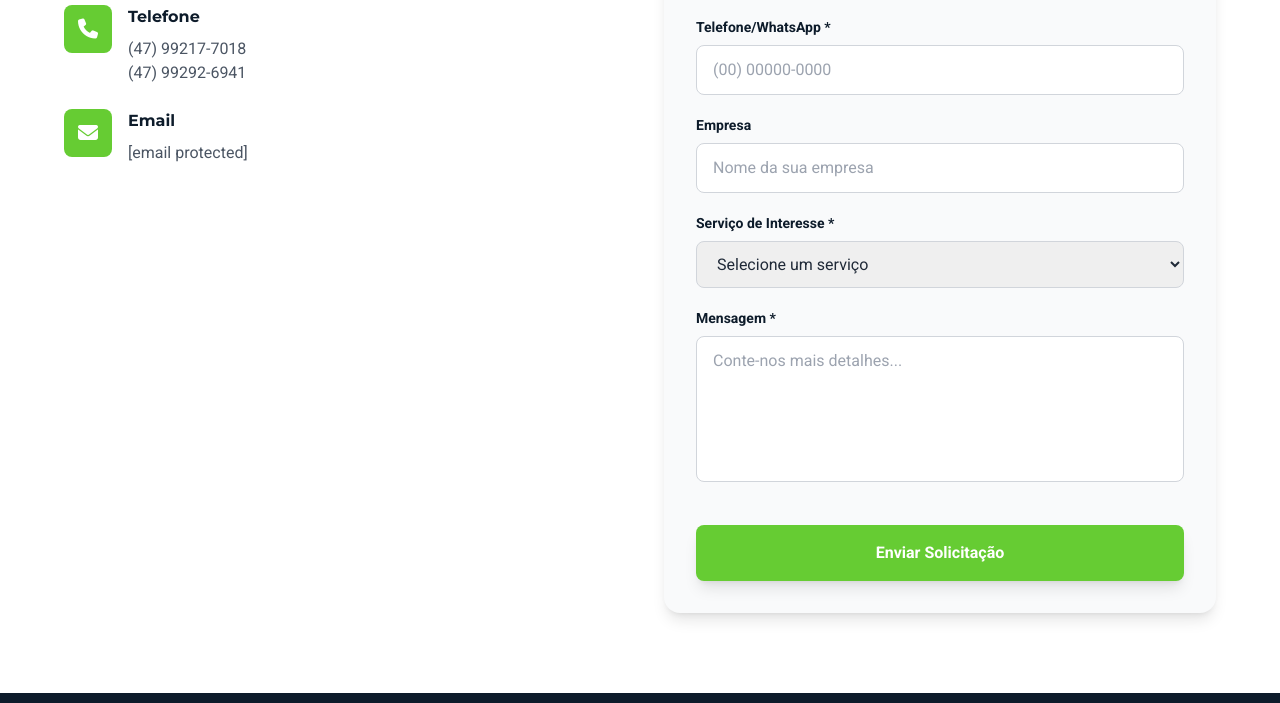
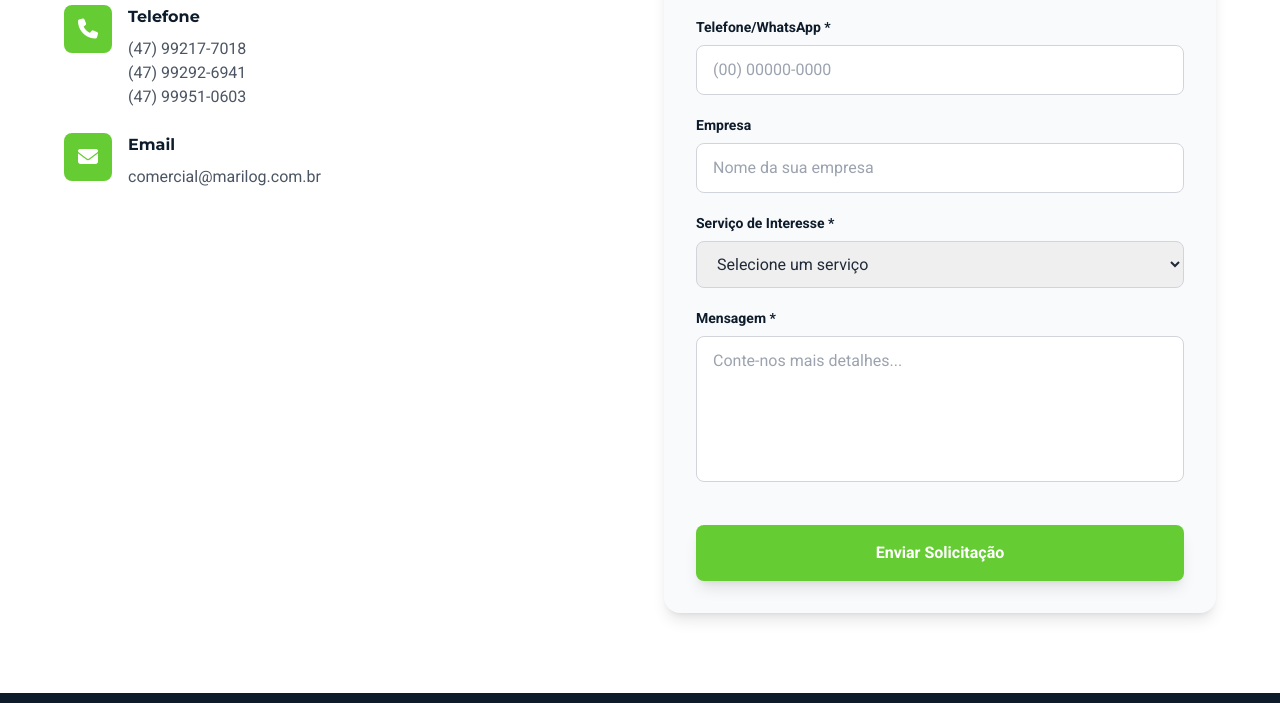
Before and after one commit to HerschelNayuta/Marilog, a plain HTML site: page home.html in a window 1280 px wide. Shown: the part 6371-7074 px from the top of the page. Drawn offline with nearby package versions, Linux system fonts and the light colour scheme.

Commit message:
Update home.html

```diff
--- a/home.html
+++ b/home.html
@@ -741,6 +741,7 @@
                                     <h4 class="font-heading font-bold text-marilog-blue mb-2">Telefone</h4>
                                     <p class="text-gray-600">(47) 99217-7018</p>
                         <p class="text-gray-600">(47) 99292-6941</p>
+                                    <p class="text-gray-600">(47) 99951-0603</p>
                                 </div>
                             </div>
                             <div class="flex items-start">
@@ -750,7 +751,7 @@
                                 <div>
                                     <h4 class="font-heading font-bold text-marilog-blue mb-2">Email</h4>
                                     <p class="text-gray-600">
-                                        <a href="/cdn-cgi/l/email-protection#2e4d41434b5c4d474f426e434f5c47424149004d4143004c5c" class="hover:text-marilog-green"><span class="__cf_email__" data-cfemail="a0c3cfcdc5d2c3c9c1cce0cdc1d2c9cccfc78ec3cfcd8ec2d2">[email&#160;protected]</span></a>
+                                        <a href="/cdn-cgi/l/email-protection#2e4d41434b5c4d474f426e434f5c47424149004d4143004c5c" class="hover:text-marilog-green"><span class="__cf_email__" data-cfemail="a0c3cfcdc5d2c3c9c1cce0cdc1d2c9cccfc78ec3cfcd8ec2d2">comercial@marilog.com.br</span></a>
                                     </p>
                                 </div>
                             </div>
```
